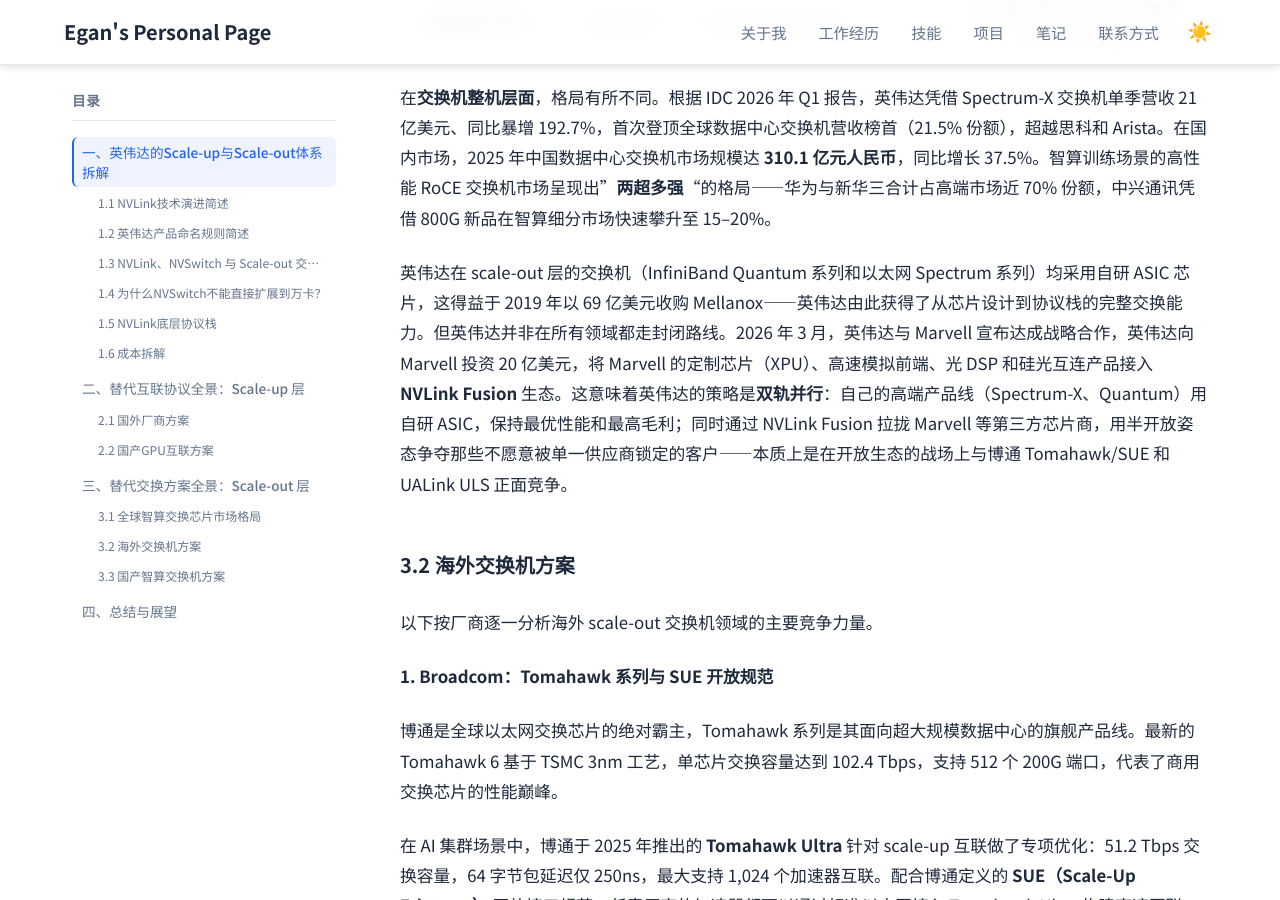
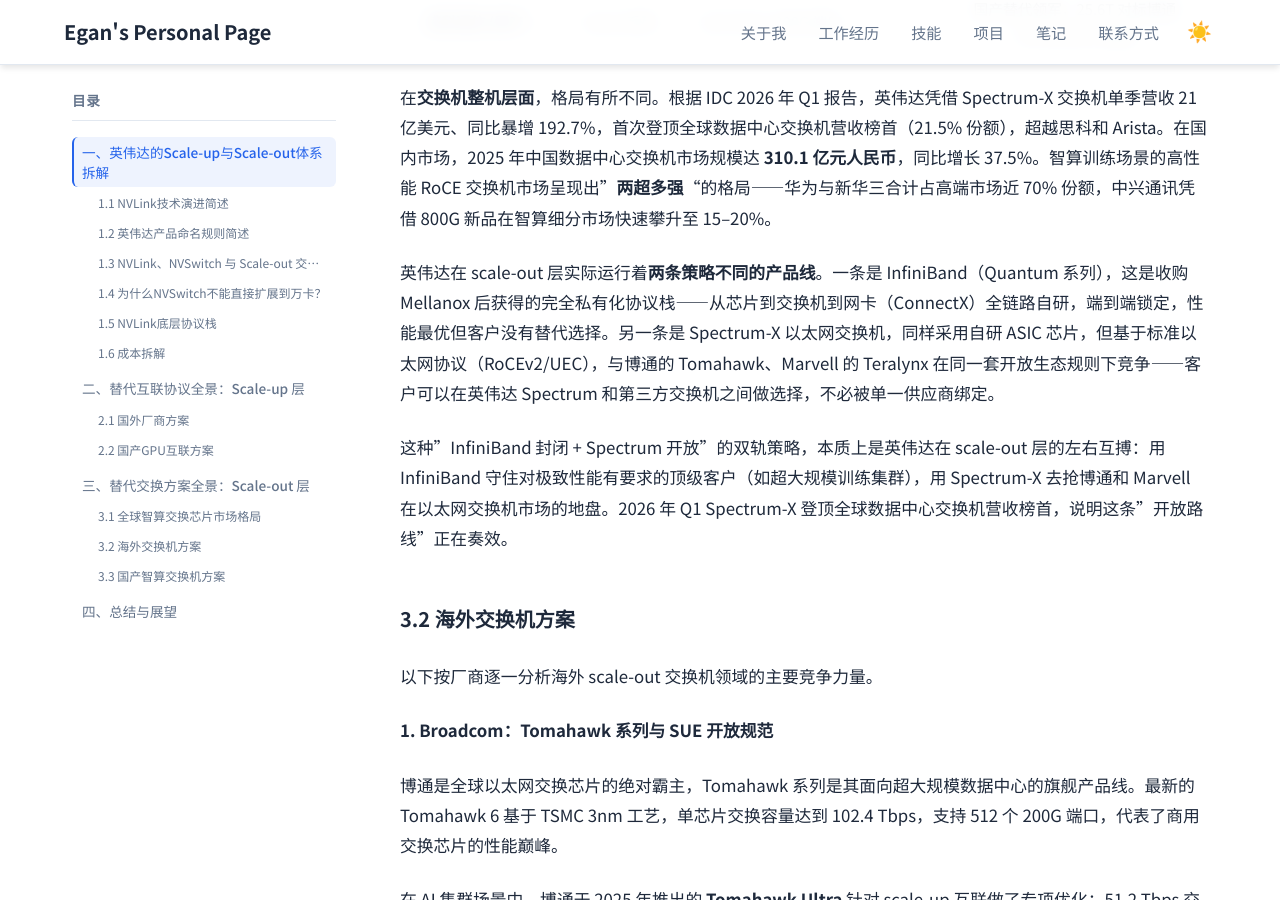
Before and after one commit to Lejun-Hu/Lejun-Hu.github.io, a Jekyll site: the page built from _notes/2026-7-12-GPU_Interconnect_Research.md, in a window 1280 px wide and 900 px high, scrolled down 16779 px. Built offline with Jekyll 4.4.1, drawn with Linux system fonts in a browser that asks for light colours.

Commit message:
fix: 修正scale-out段NVIDIA双轨策略描述，移除NVLink Fusion(属scale-up)

```diff
--- a/_notes/2026-7-12-GPU_Interconnect_Research.md
+++ b/_notes/2026-7-12-GPU_Interconnect_Research.md
@@ -295,7 +295,9 @@ OISA 1.0 于 2025 年 8 月发布，2.0 进一步将规格提升至单点 **896
 
 在**交换机整机层面**，格局有所不同。根据 IDC 2026 年 Q1 报告，英伟达凭借 Spectrum-X 交换机单季营收 21 亿美元、同比暴增 192.7%，首次登顶全球数据中心交换机营收榜首（21.5% 份额），超越思科和 Arista。在国内市场，2025 年中国数据中心交换机市场规模达 **310.1 亿元人民币**，同比增长 37.5%。智算训练场景的高性能 RoCE 交换机市场呈现出"**两超多强**"的格局——华为与新华三合计占高端市场近 70% 份额，中兴通讯凭借 800G 新品在智算细分市场快速攀升至 15–20%。
 
-英伟达在 scale-out 层的交换机（InfiniBand Quantum 系列和以太网 Spectrum 系列）均采用自研 ASIC 芯片，这得益于 2019 年以 69 亿美元收购 Mellanox——英伟达由此获得了从芯片设计到协议栈的完整交换能力。但英伟达并非在所有领域都走封闭路线。2026 年 3 月，英伟达与 Marvell 宣布达成战略合作，英伟达向 Marvell 投资 20 亿美元，将 Marvell 的定制芯片（XPU）、高速模拟前端、光 DSP 和硅光互连产品接入 **NVLink Fusion** 生态。这意味着英伟达的策略是**双轨并行**：自己的高端产品线（Spectrum-X、Quantum）用自研 ASIC，保持最优性能和最高毛利；同时通过 NVLink Fusion 拉拢 Marvell 等第三方芯片商，用半开放姿态争夺那些不愿意被单一供应商锁定的客户——本质上是在开放生态的战场上与博通 Tomahawk/SUE 和 UALink ULS 正面竞争。
+英伟达在 scale-out 层实际运行着**两条策略不同的产品线**。一条是 InfiniBand（Quantum 系列），这是收购 Mellanox 后获得的完全私有化协议栈——从芯片到交换机到网卡（ConnectX）全链路自研，端到端锁定，性能最优但客户没有替代选择。另一条是 Spectrum-X 以太网交换机，同样采用自研 ASIC 芯片，但基于标准以太网协议（RoCEv2/UEC），与博通的 Tomahawk、Marvell 的 Teralynx 在同一套开放生态规则下竞争——客户可以在英伟达 Spectrum 和第三方交换机之间做选择，不必被单一供应商绑定。
+
+这种"InfiniBand 封闭 + Spectrum 开放"的双轨策略，本质上是英伟达在 scale-out 层的左右互搏：用 InfiniBand 守住对极致性能有要求的顶级客户（如超大规模训练集群），用 Spectrum-X 去抢博通和 Marvell 在以太网交换机市场的地盘。2026 年 Q1 Spectrum-X 登顶全球数据中心交换机营收榜首，说明这条"开放路线"正在奏效。
 
 ### 3.2 海外交换机方案
 
```
